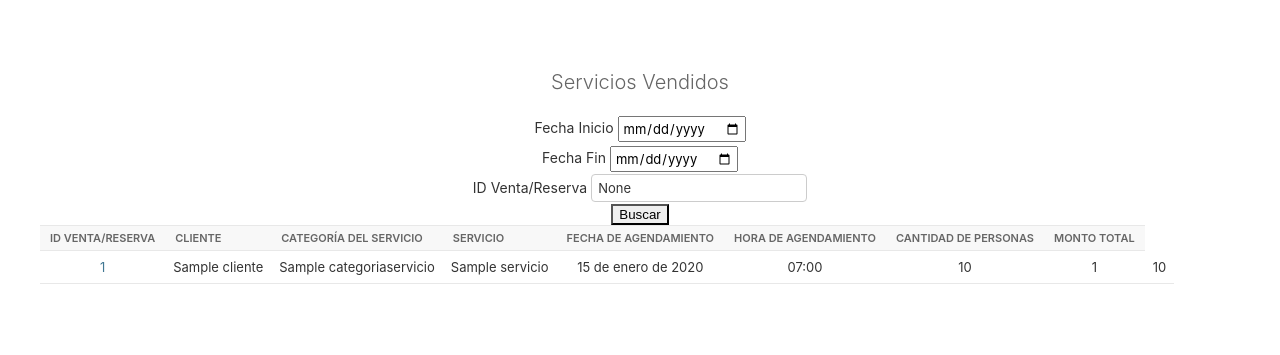
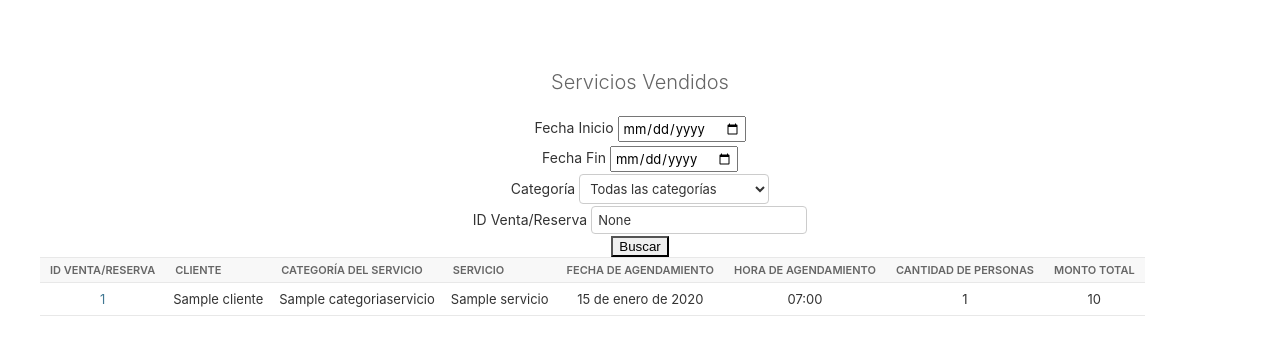
Before and after one commit to nomad3/booking_system, a Django app: page /servicios-vendidos/ in a window 1280 px wide. Shown: the part 86-441 px from the top of the page. Run offline with Django 4.2, Linux system fonts and the light colour scheme; tables that the repository leaves empty hold one stand-in row (values such as "Sample post").

Commit message:
agregar categoria

```diff
--- a/ventas/templates/ventas/servicios_vendidos.html
+++ b/ventas/templates/ventas/servicios_vendidos.html
@@ -13,6 +13,15 @@
         <div class="form-group mx-sm-3 mb-2">
             <label for="fecha_fin" class="sr-only">Fecha Fin</label>
             <input type="date" id="fecha_fin" name="fecha_fin" value="{{ fecha_fin|date:'Y-m-d' }}" class="form-control" placeholder="Fecha Fin">
+        </div>
+        <div class="form-group mx-sm-3 mb-2">
+            <label for="categoria" class="sr-only">Categoría</label>
+            <select id="categoria" name="categoria" class="form-control">
+                <option value="">Todas las categorías</option>
+                {% for categoria in categorias %}
+                    <option value="{{ categoria.id }}" {% if categoria_id == categoria.id %}selected{% endif %}>{{ categoria.nombre }}</option>
+                {% endfor %}
+            </select>
         </div>
         <div class="form-group mx-sm-3 mb-2">
             <label for="venta_reserva_id" class="sr-only">ID Venta/Reserva</label>
@@ -48,7 +57,6 @@
                 <td>{{ servicio.servicio_nombre }}</td>
                 <td>{{ servicio.fecha_agendamiento }}</td>
                 <td>{{ servicio.hora_agendamiento }}</td>
-                <td>{{ servicio.monto }}</td>
                 <td>{{ servicio.cantidad_personas }}</td>
                 <td>{{ servicio.total_monto }}</td>
             </tr>
--- a/ventas/views.py
+++ b/ventas/views.py
@@ -29,8 +29,8 @@ def servicios_vendidos_view(request):
     # Obtener los parámetros del filtro
     fecha_inicio = request.GET.get('fecha_inicio')
     fecha_fin = request.GET.get('fecha_fin')
-    categoria_id = request.GET.get('categoria')
-    venta_reserva_id = request.GET.get('venta_reserva_id')  # Nuevo campo de búsqueda por ID de reserva
+    categoria_id = request.GET.get('categoria')  # Filtro por categoría restaurado
+    venta_reserva_id = request.GET.get('venta_reserva_id')  # Filtro por ID de reserva
 
     # Consultar todos los servicios vendidos
     servicios_vendidos = ReservaServicio.objects.select_related('venta_reserva__cliente', 'servicio__categoria')
@@ -65,7 +65,7 @@ def servicios_vendidos_view(request):
         fecha_agendamiento = timezone.localtime(servicio.fecha_agendamiento)  # Convertir a hora local si es necesario
 
         data.append({
-            'venta_reserva_id': servicio.venta_reserva.id,  # ID de la Venta/Reserva
+            'venta_reserva_id': servicio.venta_reserva.id,  # Número de venta/reserva
             'cliente_nombre': servicio.venta_reserva.cliente.nombre,  # Nombre del cliente
             'categoria_servicio': servicio.servicio.categoria.nombre,  # Categoría del servicio
             'servicio_nombre': servicio.servicio.nombre,  # Nombre del servicio
```
